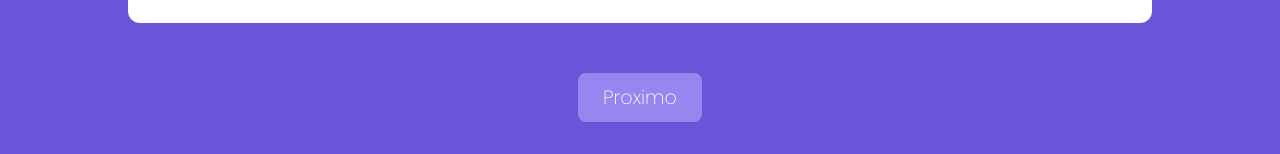
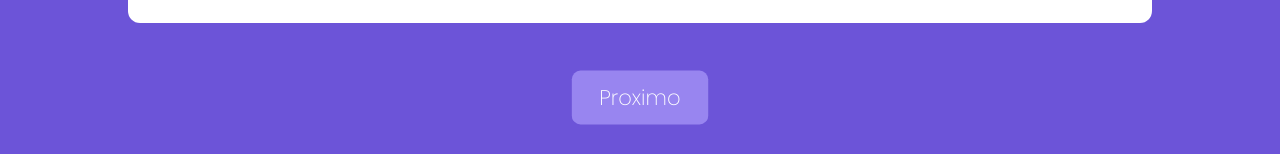
Before and after one commit to heberGustavo/quiz-web, a Next.js app: page / in a window 1280 px wide. In both pictures the pointer is over the button "Proximo". Shown: the part 643-797 px from the top of the page. Built offline with nearby package versions, Linux system fonts and the light colour scheme.

Commit message:
Add style in Botao

```diff
--- a/src/styles/Botao.module.css
+++ b/src/styles/Botao.module.css
@@ -7,4 +7,10 @@
     border: none;
     padding: 10px 25px;
     margin-top: 40px;
+    cursor: pointer;
+    transition: all .2s ease-in-out;
 }
+
+.botao:hover{
+    transform: scale(1.1);
+}
```
